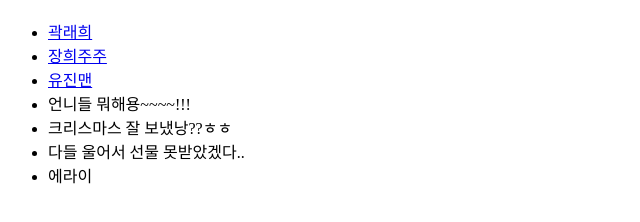
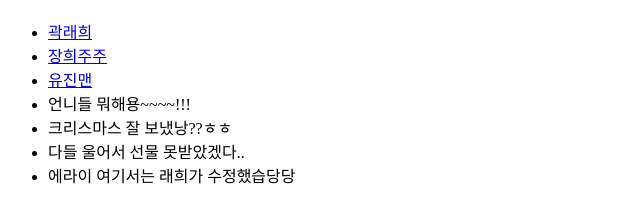
Before and after one commit to raehui/preschool, a plain HTML site: page index.html in a window 1280 px wide. Shown: the part 70-292 px from the top of the page, without its empty margins (0-640 px from the left). Drawn offline with Linux system fonts and the light colour scheme.

Commit message:
rae 수정정

```diff
--- a/index.html
+++ b/index.html
@@ -15,7 +15,8 @@
         <li>언니들 뭐해용~~~~!!!</li>
         <li>크리스마스 잘 보냈낭??ㅎㅎ</li>
         <li>다들 울어서 선물 못받았겠다..</li>
-        <li>에라이</li>
+        <li>에라이 여기서는 래희가 수정했습당당</li>
+
     </ul>
 </body>
 </html>
```
